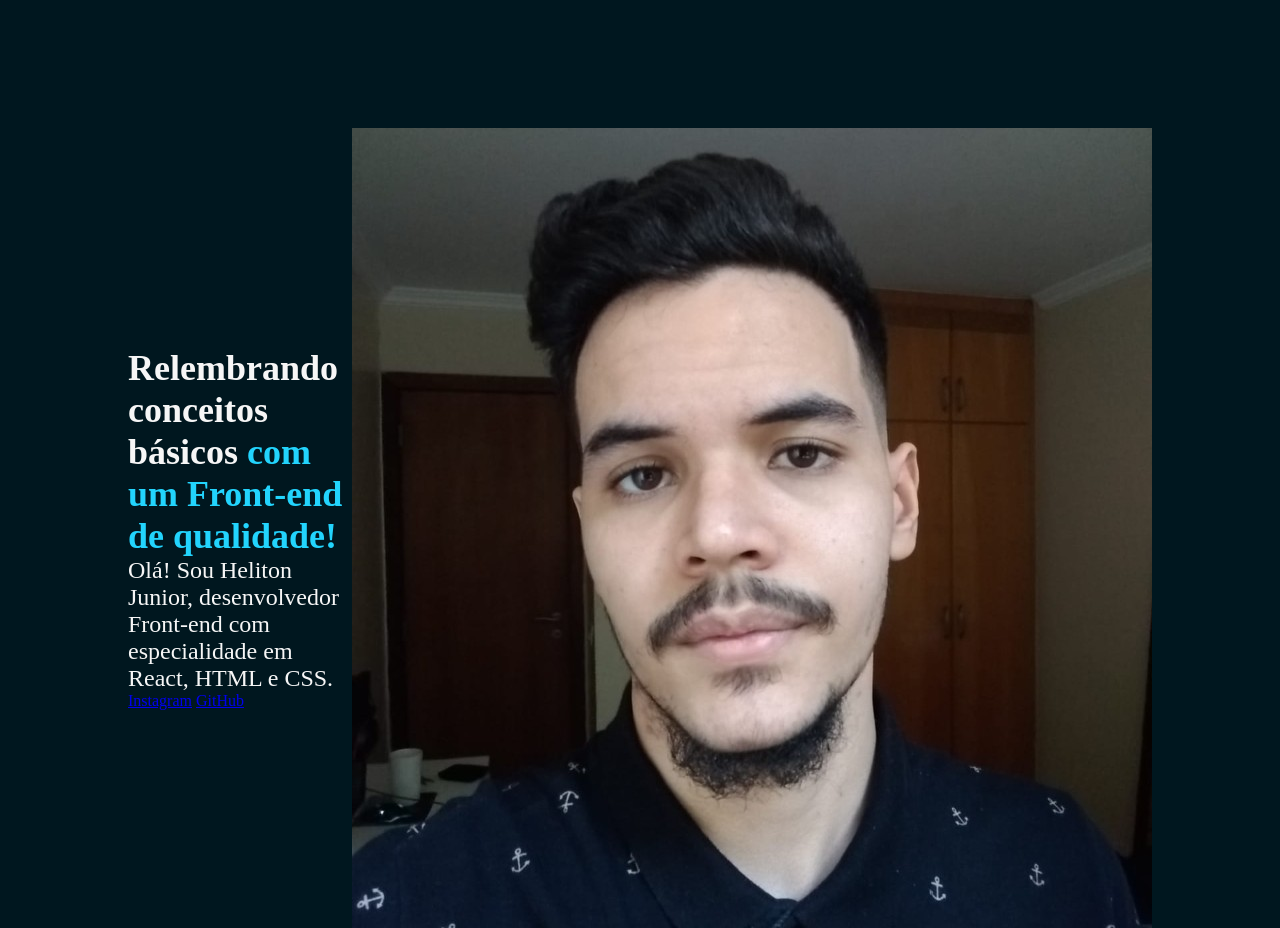
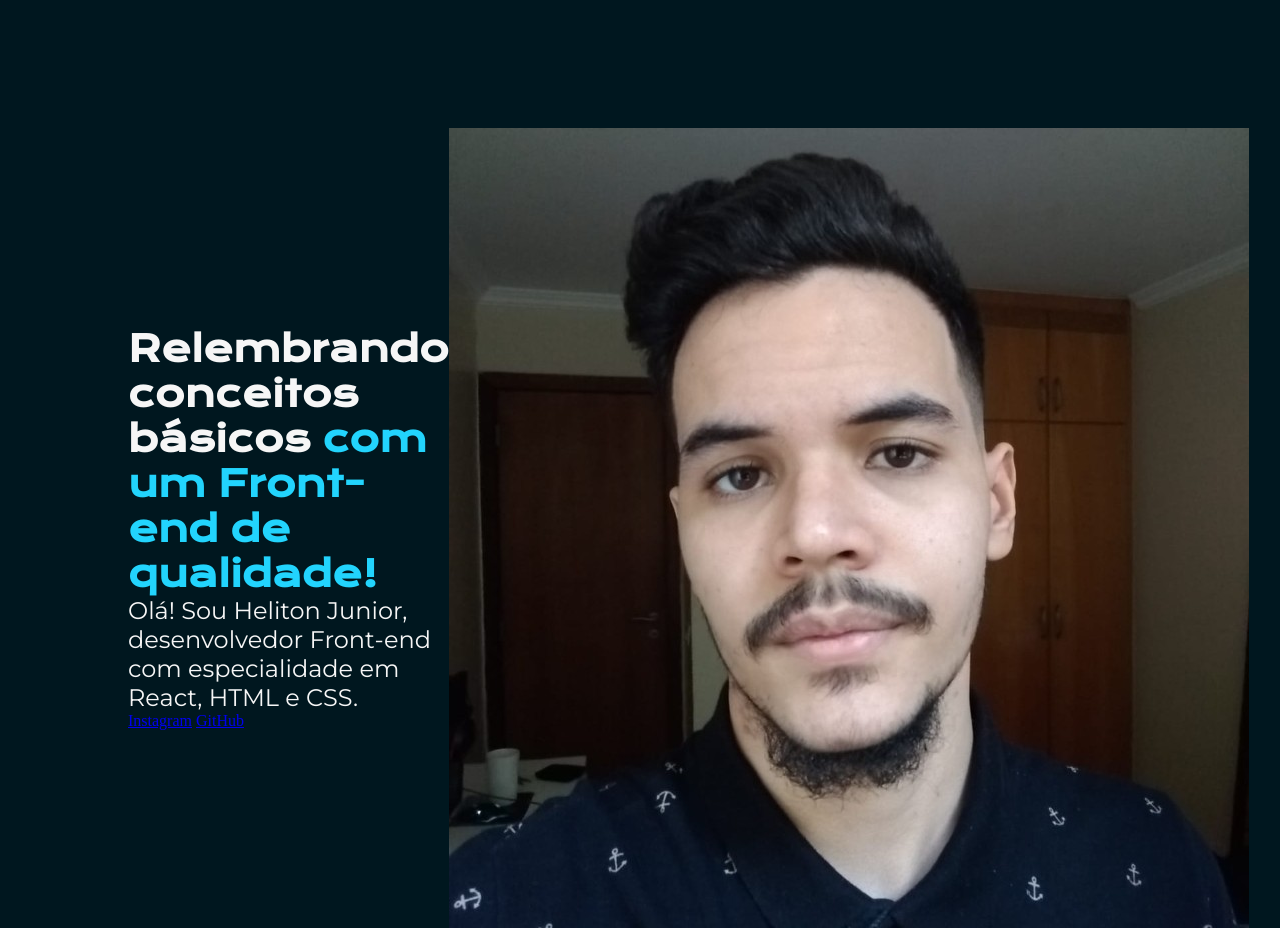
Before and after one commit to hcjunior/Portfolio, a plain HTML site: page index.html in a window 1280 px wide. Drawn offline with nearby package versions, Linux system fonts and the light colour scheme.

Commit message:
Fontes importadas e aplicadas

```diff
--- a/style.css
+++ b/style.css
@@ -1,3 +1,8 @@
+/* import krona */
+@import url('https://fonts.googleapis.com/css2?family=Krona+One&display=swap');
+/* import montserrat */
+@import url('https://fonts.googleapis.com/css2?family=Montserrat:wght@400;700&display=swap');
+
 * {
     margin: 0;
     padding: 0;
@@ -27,8 +32,10 @@ body {
 
 .apresentacao__conteudo__titulo {
     font-size: 36px;
+    font-family: 'Krona One', sans-serif;
 }
 
 .apresentacao__conteudo__texto {
     font-size: 24px;
+    font-family: 'Montserrat', sans-serif;
 }
```
